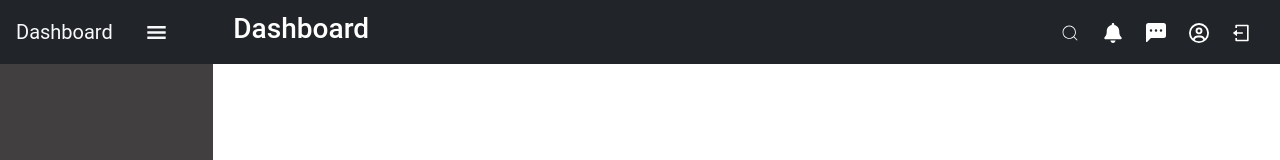
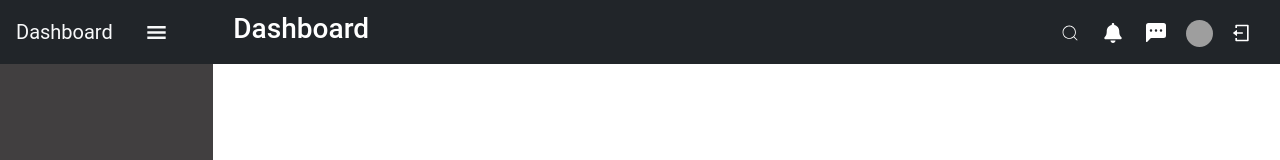
Before and after one commit to anshulsre8171/Hospital_ms_backend, a Next.js app: page /Dashboard/patient in a window 1280 px wide. Shown: the top 160 px of the page. Built offline with nearby package versions, Linux system fonts and the light colour scheme.

Commit message:
user profile pic get backend to frontend

```diff
--- a/src/Components/Common/DashboardNavbar.tsx
+++ b/src/Components/Common/DashboardNavbar.tsx
@@ -5,13 +5,17 @@ import Offcanvas from 'react-bootstrap/Offcanvas';
 import { GiHamburgerMenu } from "react-icons/gi";
 import { FaBell } from "react-icons/fa";
 import { BsChatLeftDotsFill } from "react-icons/bs";
-import { FaRegCircleUser } from "react-icons/fa6";
+// import { FaRegCircleUser } from "react-icons/fa6";
 import { CiSearch } from "react-icons/ci";
 import { RiLogoutBoxLine } from "react-icons/ri";
 import  {logout} from '@/Redux/slices/authSlice';
 import { useDispatch } from 'react-redux';
 import { useRouter } from 'next/navigation';
+import { userSession } from '@/helpers/userSession';
 const DashboardNavbar = ({ sideNav }: any) => {
+    const userData = userSession();
+    const imageUrl=`http://localhost:9001/api/user/${userData?.id}/${userData?.userType}`
+    console.log();
 
     const [show, setShow] = useState(false);
     const handleClose = () => setShow(false);
@@ -60,7 +64,8 @@ const DashboardNavbar = ({ sideNav }: any) => {
                         <div className="me-2 mt-2 fw-bold s text-center rounded-circle"><CiSearch /></div>
                         <div className="me-2 mt-2 s text-center rounded-circle"><FaBell /></div>
                         <div className="me-2 mt-2 s text-center rounded-circle"> <BsChatLeftDotsFill /></div>
-                        <div className="me-2 mt-2 s text-center rounded-circle"> <FaRegCircleUser /> </div>
+                        <div className="me-2 mt-2 s text-center rounded-circle"> <img src={imageUrl} height={20} width={20} className='me-2 s p-1 text-center rounded-circle'/> </div>
+                        {/* <FaRegCircleUser /> */}
                         <div className="me-2 mt-2 s text-center rounded-circle"  onClick={logoutUser}><RiLogoutBoxLine /></div>
                     </div>
                 </div>
```
